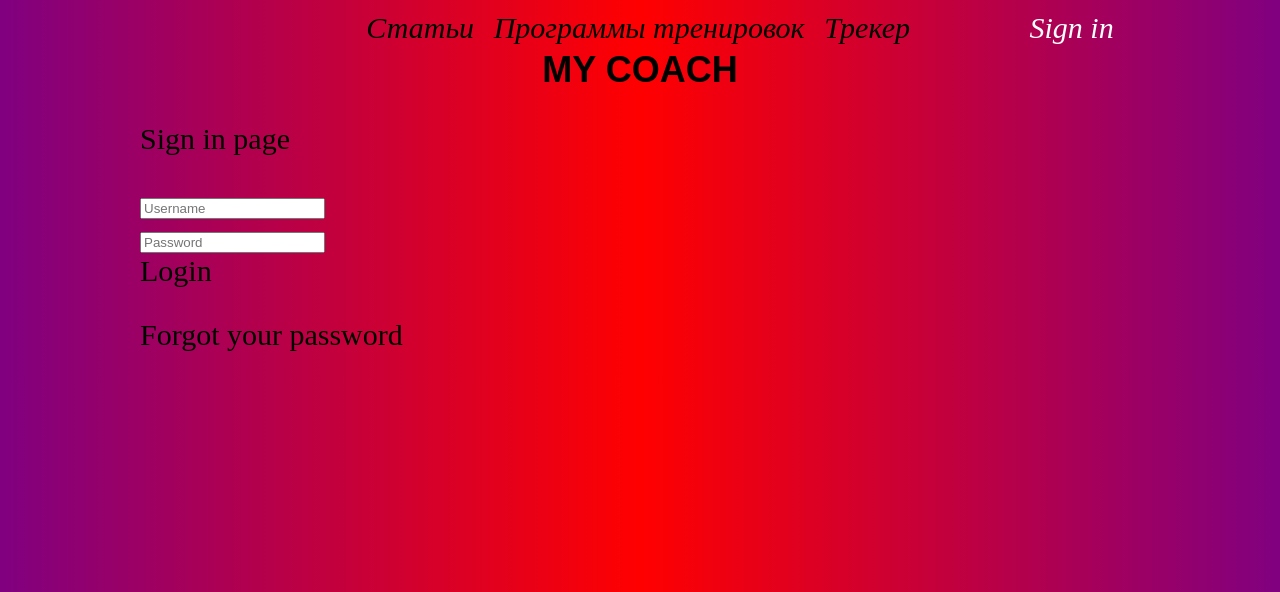
After one commit to aydarcosmos/mycoach, a Django app: page /sign/ in a window 1280 px wide. The commit adds this page. Shown: the top 592 px of the page. Run offline with Django 3.2, Linux system fonts and the light colour scheme.

Commit message:
added new sign in page

```diff
--- a/training/templates/layout/basic.html
+++ b/training/templates/layout/basic.html
@@ -9,7 +9,7 @@
         <a href="{% url 'posts_page' %}">Статьи</a>
         <a href="@">Программы тренировок</a>
         <a href="@">Трекер</a>
-        <a class='reg'>Sign in</a>
+        <a href="{% url 'sign_in_page' %}"class='reg'>Sign in</a>
     </nav>
     <header>
         <a href="{% url 'index' %}">My coach</a>
--- /dev/null
+++ b/training/templates/training/sign_in.html
@@ -0,0 +1,18 @@
+{% extends 'layout/basic.html' %}
+
+{% block title %}
+Sign in
+{% endblock %}
+
+{% block content %}
+<div class="container">
+    <p class="title">Sign in page</p>
+
+    <div class="form">
+        <input class="username" type="text" placeholder="Username" required> <br>
+        <input class="password" type="password" placeholder="Password" required>
+        <div class="login" onclick="alert('Пока не работает')">Login</div>
+        <p class="forgot" onclick="alert('Пока не работает')">Forgot your password</p>
+    </div>
+</div>
+{% endblock %}
--- a/training/urls.py
+++ b/training/urls.py
@@ -1,7 +1,8 @@
 from django.urls import path
-from .views import index, posts_page
+from .views import index, posts_page, sign_in
 
 urlpatterns = [
     path('', index, name='index'),
     path('posts/', posts_page, name = 'posts_page'),
+    path('sign/', sign_in, name = 'sign_in_page')
 ]
--- a/training/views.py
+++ b/training/views.py
@@ -10,3 +10,7 @@ def posts_page(request):
     posts = Post.objects.all()
     context = {'sports': sports, 'posts': posts}
     return render(request, 'training/all_posts.html', context)
+
+
+def sign_in(request):
+    return render(request, 'training/sign_in.html')
```
